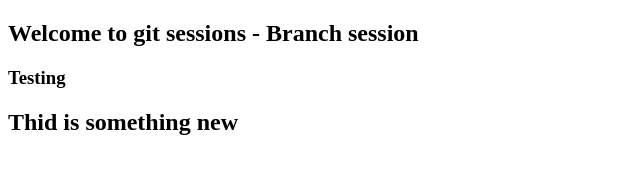
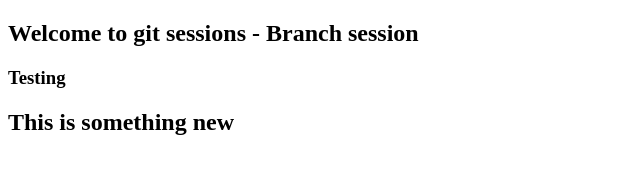
Before and after one commit to chakilamnaresh/git-practice, a plain HTML site: page home.html in a window 1280 px wide. Shown: the full height of the page, 0-640 px from the left. Drawn offline with Linux system fonts and the light colour scheme.

Commit message:
fixed typos

```diff
--- a/home.html
+++ b/home.html
@@ -8,6 +8,6 @@
 <body>
     <h2>Welcome to git sessions - Branch session</h2>
     <h3>Testing</h3>
-<h2>Thid is something new</h2>
+<h2>This is something new</h2>
 </body>
 </html>
```
